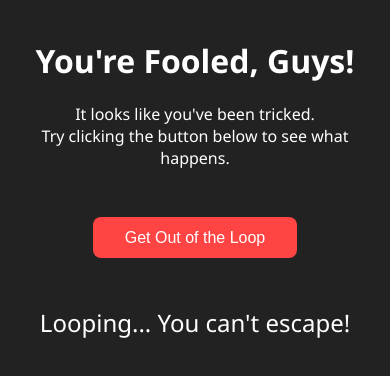
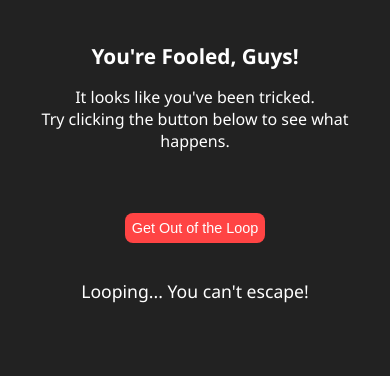
Before and after one commit to Muhsin-603/Nidhivetta, a plain HTML site: page index.html in a window 390 px wide. Drawn offline with Linux system fonts and the light colour scheme.

Commit message:
clue 3 updated

```diff
--- a/index.html
+++ b/index.html
@@ -3,18 +3,30 @@
 <head>
   <meta charset="UTF-8">
   <title>You've Been Fooled!</title>
+  <meta name="viewport" content="width=device-width, initial-scale=1.0">
   <style>
     body {
       background: #222;
       color: #fff;
       font-family: 'Segoe UI', Arial, sans-serif;
       text-align: center;
-      margin-top: 10%;
+      margin-top: 10vh;
+      padding: 0 1em;
+      box-sizing: border-box;
+    }
+    h1 {
+      font-size: 2.5em;
+      margin-bottom: 0.3em;
+    }
+    p {
+      font-size: 1.2em;
+      margin-bottom: 2em;
     }
     .loop-text {
       margin-top: 2em;
       font-size: 1.5em;
       animation: loopFade 2s infinite;
+      word-break: break-word;
     }
     @keyframes loopFade {
       0% { opacity: 0; }
@@ -31,9 +43,41 @@
       color: #fff;
       border-radius: 8px;
       transition: background 0.2s;
+      box-sizing: border-box;
+      width: auto;
+      max-width: 90vw;
     }
     .button:hover {
       background: #ff2222;
+    }
+
+    /* Responsive Styles */
+    @media (max-width: 600px) {
+      h1 {
+        font-size: 2em;
+      }
+      p {
+        font-size: 1em;
+      }
+      .loop-text {
+        font-size: 1.1em;
+      }
+      .button {
+        font-size: 0.95em;
+        padding: 0.6em 1em;
+      }
+      body {
+        margin-top: 5vh;
+      }
+    }
+    @media (max-width: 400px) {
+      h1 {
+        font-size: 1.3em;
+      }
+      .button {
+        font-size: 0.9em;
+        padding: 0.5em 0.5em;
+      }
     }
   </style>
 </head>
```
Also changed, not shown: hghgghghh.html (+3 -7 lines).
